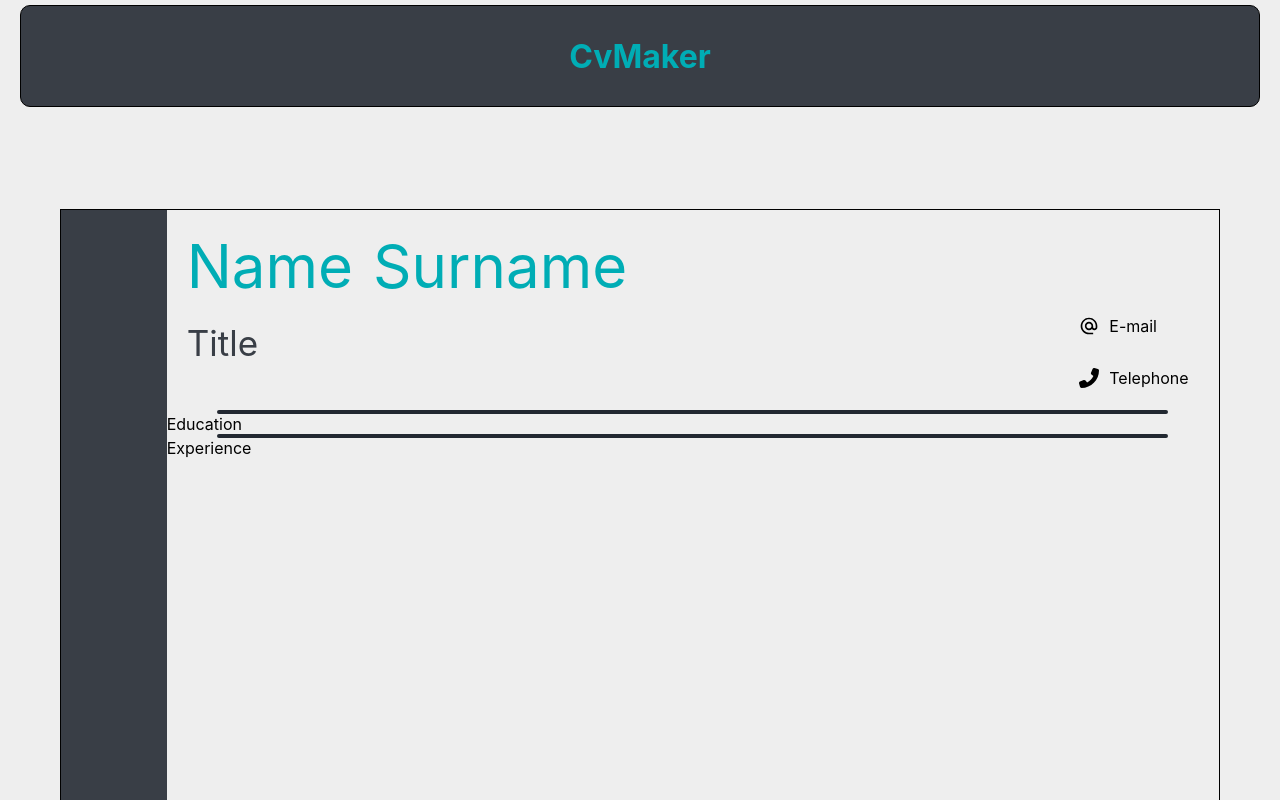
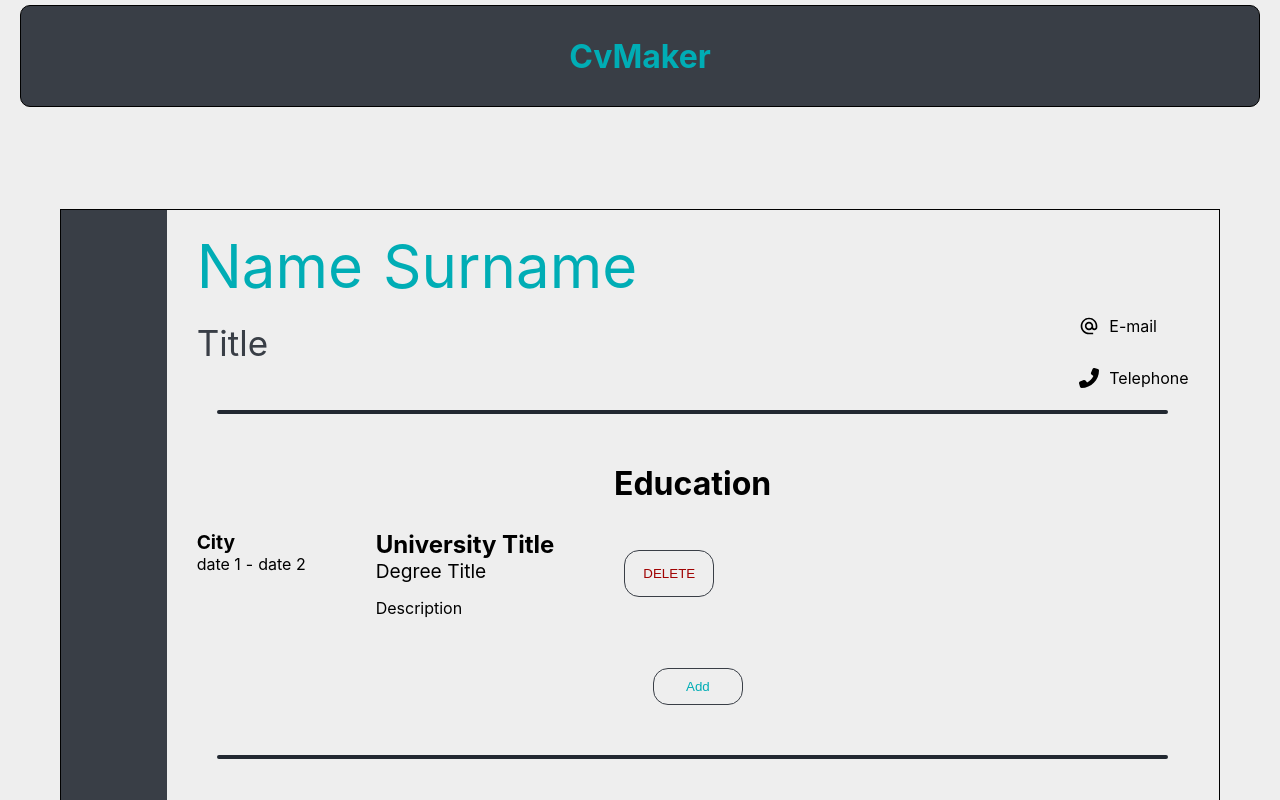
Before and after one commit to SaToGo1/cv-application, a React (Create React App) app: page / in a window 1280 px wide. Shown: the top 800 px of the page. Built offline with nearby package versions, Linux system fonts and the light colour scheme; the HTML template or start-up script is replaced by a standard one.

Commit message:
Add Education section and it's style.

```diff
--- a/src/components/Education.js
+++ b/src/components/Education.js
@@ -1,15 +1,34 @@
 import React, { Component } from 'react'
 import '../styles/Education.css'
 
-class Education extends Component{
-    constructor(){
+class Education extends Component {
+    constructor() {
         super();
     }
 
     render(){
         return (
-            <div>
-
+            <div className='Education'>
+                <h2 className='Edu__Title'>Education</h2>
+                <div className='Edu__unit'>
+                    <div>
+                        <h4 className='margin0 Edu__city'>City</h4>
+                        <div className='Edu__dateDiv'>
+                            <p className='margin0'>date 1</p>
+                            <p className='margin0'> - </p>
+                            <p className='margin0'>date 2</p>
+                        </div>
+                    </div>
+                    <div>
+                        <h3 className='Edu__universityName'>University Title</h3>
+                        <p className='Edu__degreeTitle'>Degree Title</p>
+                        <p className='Edu__description'>Description</p>
+                    </div>
+                    <div className='Edu__deleteButtonDiv'>
+                        <button className='Edu__deleteButton'>DELETE</button>
+                    </div>
+                </div>
+                <button className='Edu__addButton'>Add</button>
             </div>
         )
     }
--- a/src/components/PersonalInformation.js
+++ b/src/components/PersonalInformation.js
@@ -3,7 +3,7 @@ import '../styles/PersonalInformation.css'
 import atIcon from '../img/at.svg'
 import phoneIcon from '../img/phone.svg'
 
-class PersonalInformation extends Component{
+class PersonalInformation extends Component {
     constructor(){
         super()
     }
--- a/src/components/Resume.js
+++ b/src/components/Resume.js
@@ -1,6 +1,7 @@
 import React, { Component } from 'react'
 import '../styles/Resume.css'
 import PersonalInformation from './PersonalInformation'
+import Education from './Education'
 
 class Resume extends Component {
     constructor(){
@@ -16,7 +17,7 @@ class Resume extends Component {
                     <div className='Resume__content'>
                         <PersonalInformation />
                         <hr className="rounded"></hr>
-                        <div> Education </div>
+                        <Education />
                         <hr className="rounded"></hr>
                         <div> Experience </div>
                     </div>
--- a/src/styles/Education.css
+++ b/src/styles/Education.css
@@ -0,0 +1,100 @@
+.Education {
+    margin-left: var(--margin-left-resume);
+    margin-right: var(--margin-right-resume);
+}
+
+.Edu__Title {
+    text-align: center;
+    margin-top: 0;
+
+    font-size: 2em;
+}
+
+.Edu__unit {
+    display: flex;
+    gap: 70px;
+    margin-bottom: 50px;
+}
+
+.Edu__city {
+    font-size: 1.2em;
+}
+
+.Edu__dateDiv {
+    display: flex;
+    gap: 5px;
+}
+
+.Edu__universityName {
+    margin-top: 0;
+    margin-bottom: 0;
+
+    font-size: 1.5em;
+}
+
+.Edu__degreeTitle {
+    margin: 0;
+    margin-bottom: 15px;
+
+    font-size: 1.2em;
+}
+
+.Edu__description {
+    margin: 0;
+}
+
+.margin0 {
+    margin: 0;
+}
+
+.Edu__deleteButton {
+    background-color: var(--color-background);
+    border: none;
+
+    width: 90px;
+    padding: 15px 10px;
+    border: 1px solid var(--color-grey);
+    border-radius: 15px;
+
+
+    color: rgb(160, 2, 2);
+    cursor: pointer;
+}
+
+.Edu__deleteButton:hover {
+    background-color: #DEDEDE;
+}
+
+.Edu__deleteButton:active {
+    background-color: #CECECE;
+}
+
+.Edu__deleteButtonDiv {
+    padding: 20px 0px;
+}
+
+.Edu__addButton {
+    margin-bottom: 50px;
+    position: relative;
+    left: 46%;
+    width: 90px;
+
+    background-color: var(--color-background);
+    border: none;
+
+    padding: 10px 30px;
+    border: 1px solid var(--color-grey);
+    border-radius: 15px;
+
+
+    color: var(--color-teal);
+    cursor: pointer;
+}
+
+.Edu__addButton:hover {
+    background-color: #DEDEDE;
+}
+
+.Edu__addButton:active {
+    background-color: #CECECE;
+}
--- a/src/styles/PersonalInformation.css
+++ b/src/styles/PersonalInformation.css
@@ -6,7 +6,7 @@
 }
 
 .PerInfo__rightSide {
-    padding-left: 20px;
+    margin-left: var(--margin-left-resume);
 }
 
 .PerInfo__NameDiv {
@@ -38,7 +38,7 @@
 
     flex-direction: column;
     margin-left: auto;
-    margin-right: 30px;
+    margin-right: var(--margin-right-resume);
 }
 
 .PerInfo__icon {
--- a/src/styles/Resume.css
+++ b/src/styles/Resume.css
@@ -1,4 +1,11 @@
 /* Din A4 size*/
+
+:root {
+    --margin-left-resume: 30px;
+    --margin-right-resume: 30px;
+    --margin-hr: 50px;
+}
+
 .Resume {
     margin: 27mm 16mm 27mm 16mm;
     display: flex;
@@ -45,4 +52,6 @@ hr.rounded {
     border: 2px solid var(--color-black);
     background-color: var(--color-black);
     border-radius: 5px;
+
+    margin-bottom: var(--margin-hr);
 }
```
